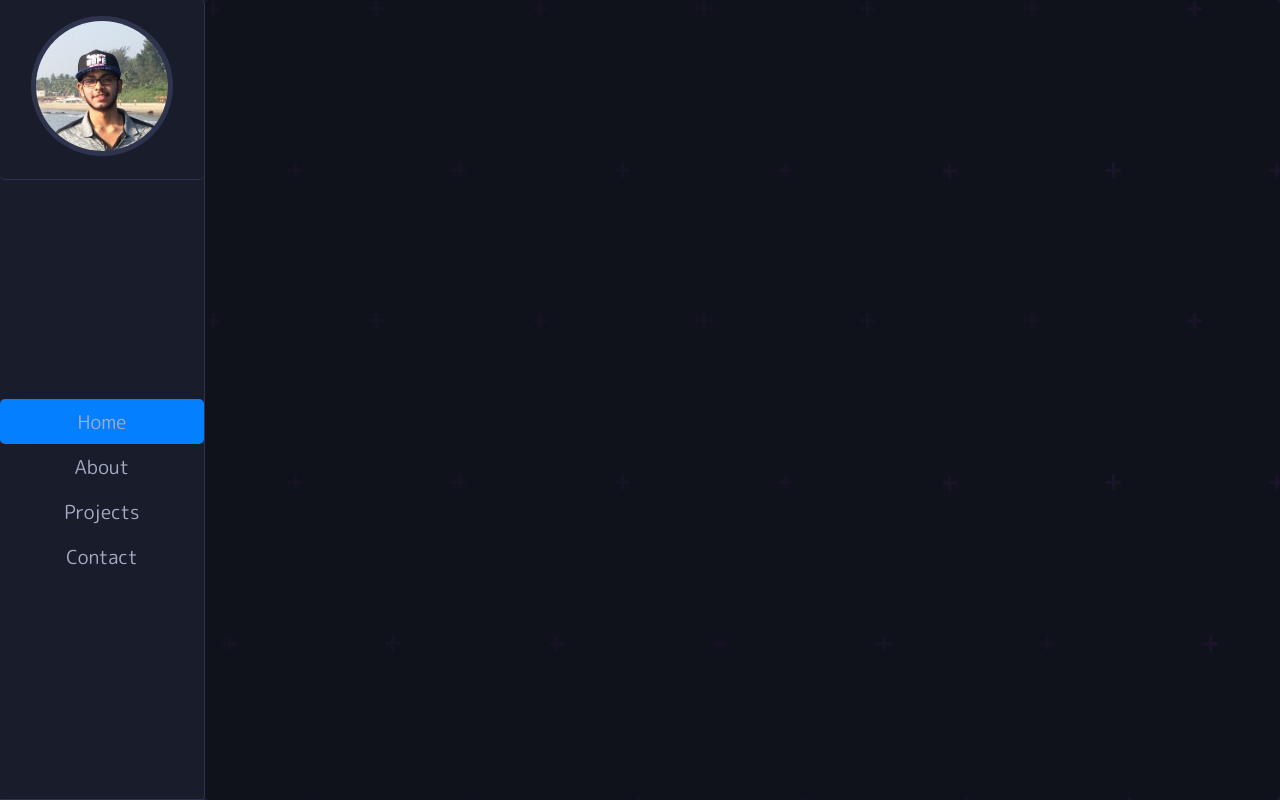
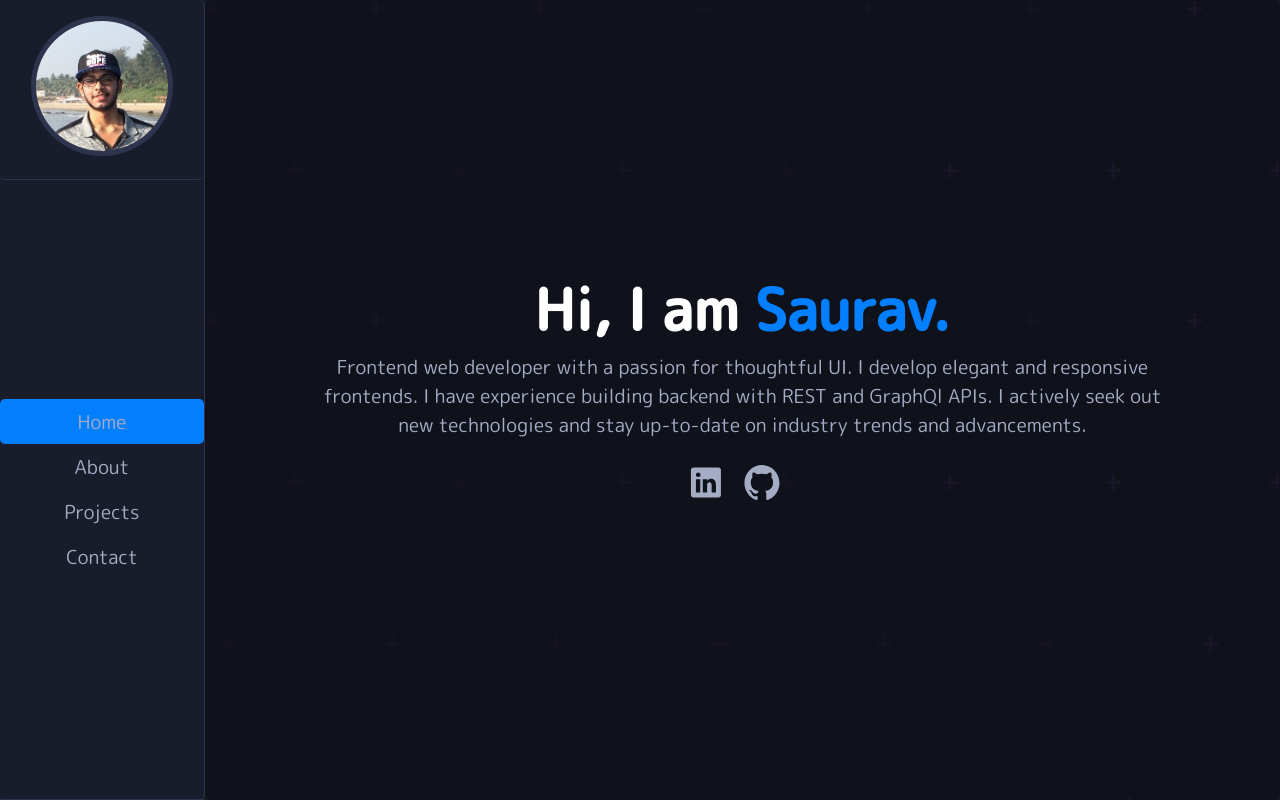
Before and after one commit to Saurav1999/profile, a React (Create React App) app: page / in a window 1280 px wide. Built offline with nearby package versions, Linux system fonts and the light colour scheme.

Commit message:
Hash Router changes

```diff
--- a/src/App.js
+++ b/src/App.js
@@ -48,16 +48,16 @@ function App() {
       <div className="main-content">
         <div className="content">
           <Switch>
-            <Route path="#/" exact>
+            <Route path="/" exact>
               <HomePage />
             </Route>
-            <Route path="#/about" exact>
+            <Route path="/about" exact>
               <AboutPage />
             </Route>
-            <Route path="#/projects" exact>
+            <Route path="/projects" exact>
               <PortfliosPage />
             </Route>
-            <Route path="#/contact" exact>
+            <Route path="/contact" exact>
               <ContactPage />
             </Route>
           </Switch>
```
Also changed, not shown: 1 other file (tests, documents, lock files or other folders).
